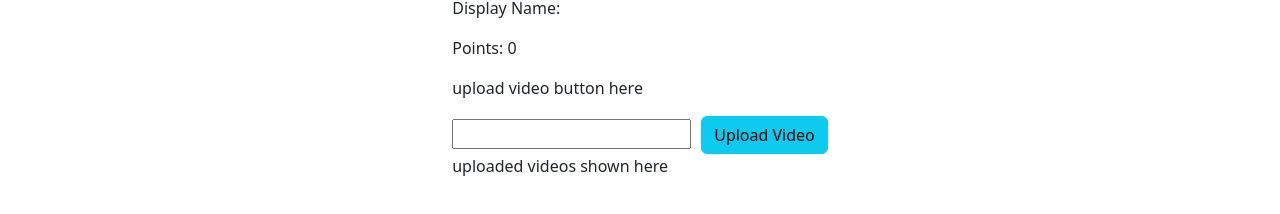
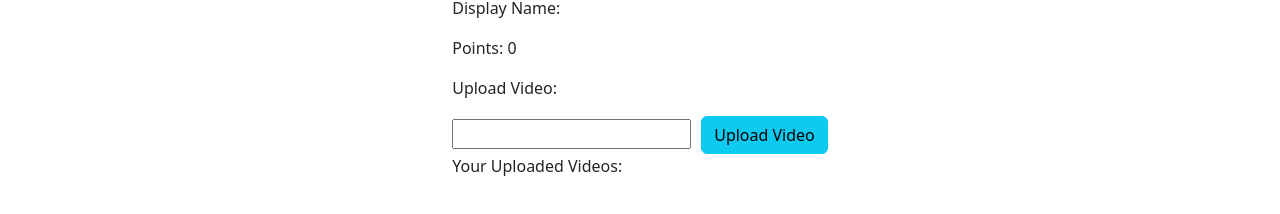
Before and after one commit to Star-Nose-Mole-Rat/SkillSwap, a React app: page /profile in a window 1280 px wide. Shown: the part 146-360 px from the top of the page. Built offline with nearby package versions, Linux system fonts and the light colour scheme.

Commit message:
save before merge

```diff
--- a/client/containers/SearchContainer.jsx
+++ b/client/containers/SearchContainer.jsx
@@ -23,7 +23,7 @@ const SearchContainer = () => {
       })
       .then(data => data.json())
       .then(data => console.log(data))
-      .catch(err => { console.log('invalid fetch request', err)});
+      .catch(err => { console.log('invalid search request', err)});
   }
 
     return (
--- a/client/containers/UserProfile.jsx
+++ b/client/containers/UserProfile.jsx
@@ -52,12 +52,12 @@ const userProfile = () => {
                 </div>
 
                 <div className='uploadVideo'>
-                    <p>upload video button here</p>
+                    <p>Upload Video:</p>
                     <input type = 'text' value={video} onChange={(e) => setVideo(e.target.value)} style={{ marginRight: '10px' }}></input>
                     <Button className='btn btn-info' onClick={handleAddVideo}>Upload Video</Button>
                 </div>
                 <div className='uploadedVideos'>
-                    <p>uploaded videos shown here</p>
+                    <p>Your Uploaded Videos:</p>
                     <div className='videoDisplay'>
                     {listOfVideos.map((video, i) => <YoutubeEmbed key={i} embedId={video} />)}
                     </div>
--- a/client/stylesheet/styles.css
+++ b/client/stylesheet/styles.css
@@ -18,6 +18,7 @@
     flex-direction: row;
     flex-wrap: wrap;
     height: 100%;
+    width: 80%;
 }
 
 /* user profile */
```
